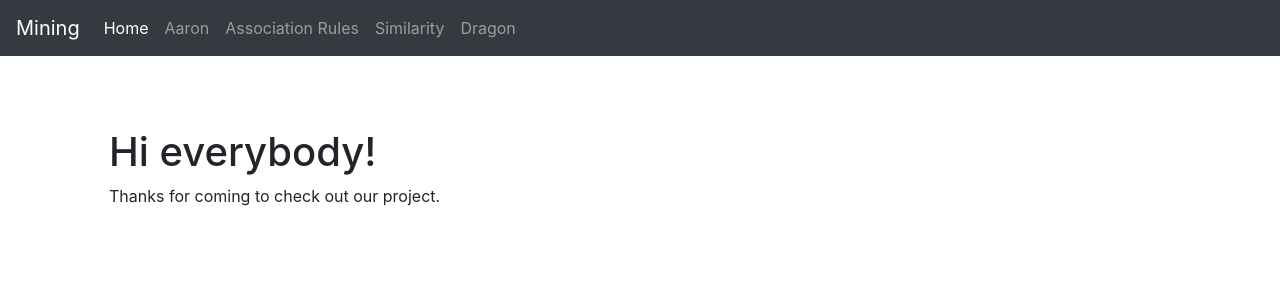
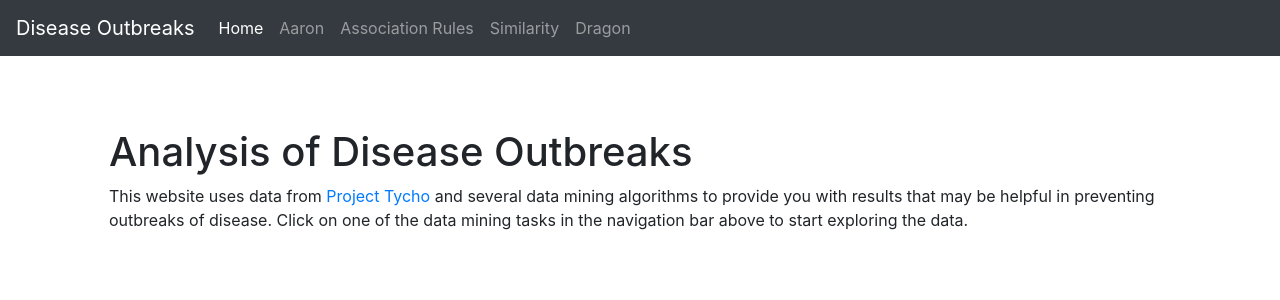
Before and after one commit to cappsbryan/tycho_mining, a Flask app: page / in a window 1280 px wide. Shown: the top 300 px of the page. Run offline with Flask 2, Linux system fonts and the light colour scheme; some libraries are stand-ins or nearby versions.

Commit message:
Added a description to the homepage and changed the "navbar brand" text

```diff
--- a/templates/home.html
+++ b/templates/home.html
@@ -1,7 +1,12 @@
 {% extends "layout.html" %}
 {% block content %}
-    <h1>Hi everybody!</h1>
-    <p>Thanks for coming to check out our project.</p>
+    <h1>Analysis of Disease Outbreaks</h1>
+    <p>
+        This website uses data from <a href="https://www.tycho.pitt.edu/">Project Tycho</a> and several
+        data mining algorithms to provide you with results that may be helpful in preventing outbreaks
+        of disease. Click on one of the data mining tasks in the navigation bar above to start exploring
+        the data.
+    </p>
 {% endblock %}
 
 {% block scripts %}
--- a/templates/layout.html
+++ b/templates/layout.html
@@ -20,7 +20,7 @@
 <body>
 
 <nav class="navbar navbar-expand-md navbar-dark bg-dark fixed-top">
-    <a class="navbar-brand" href="#">Mining</a>
+    <a class="navbar-brand" href="#">Disease Outbreaks</a>
     <button class="navbar-toggler" type="button" data-toggle="collapse" data-target="#navbarsExampleDefault"
             aria-controls="navbarsExampleDefault" aria-expanded="false" aria-label="Toggle navigation">
         <span class="navbar-toggler-icon"></span>
```
